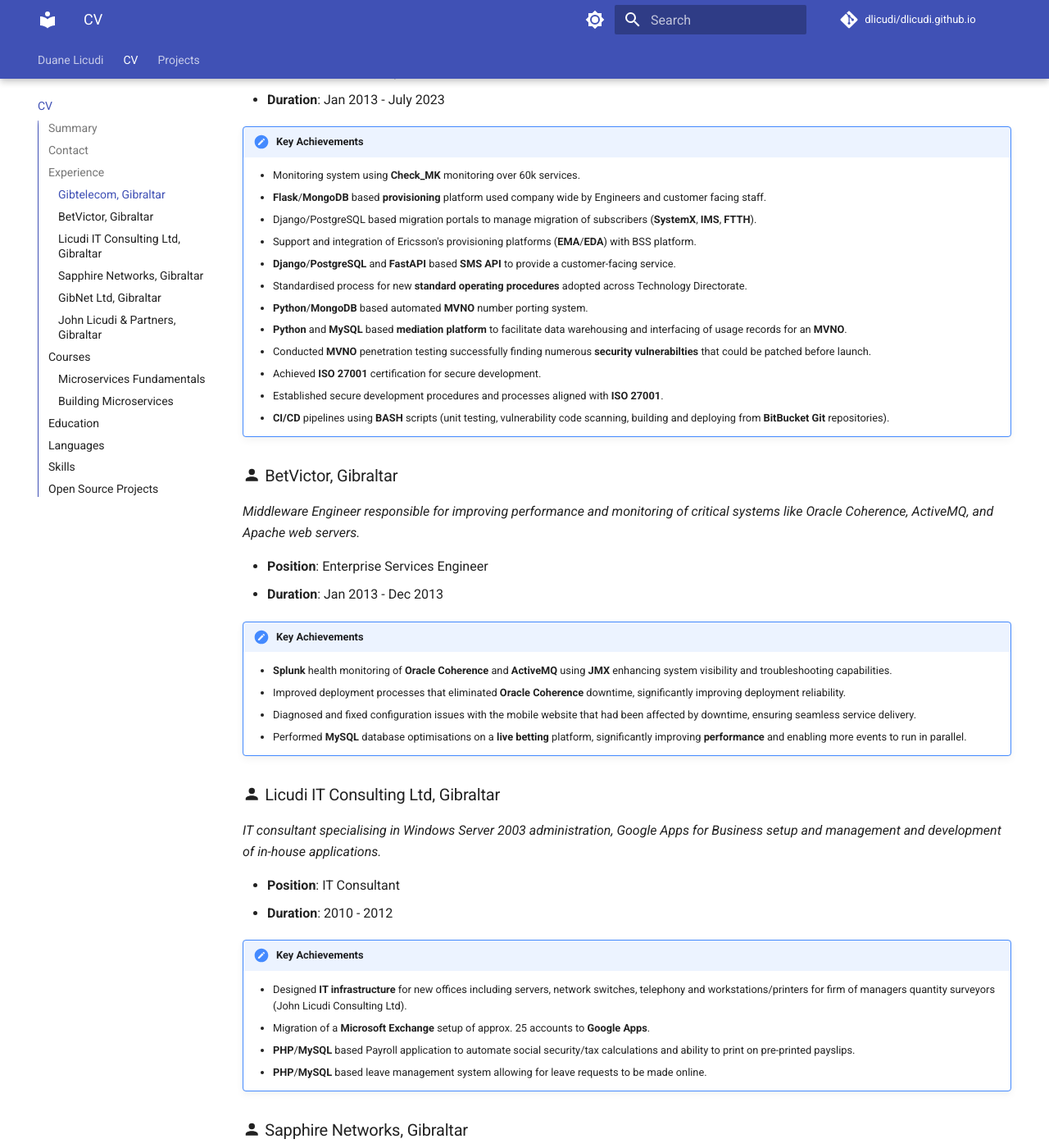
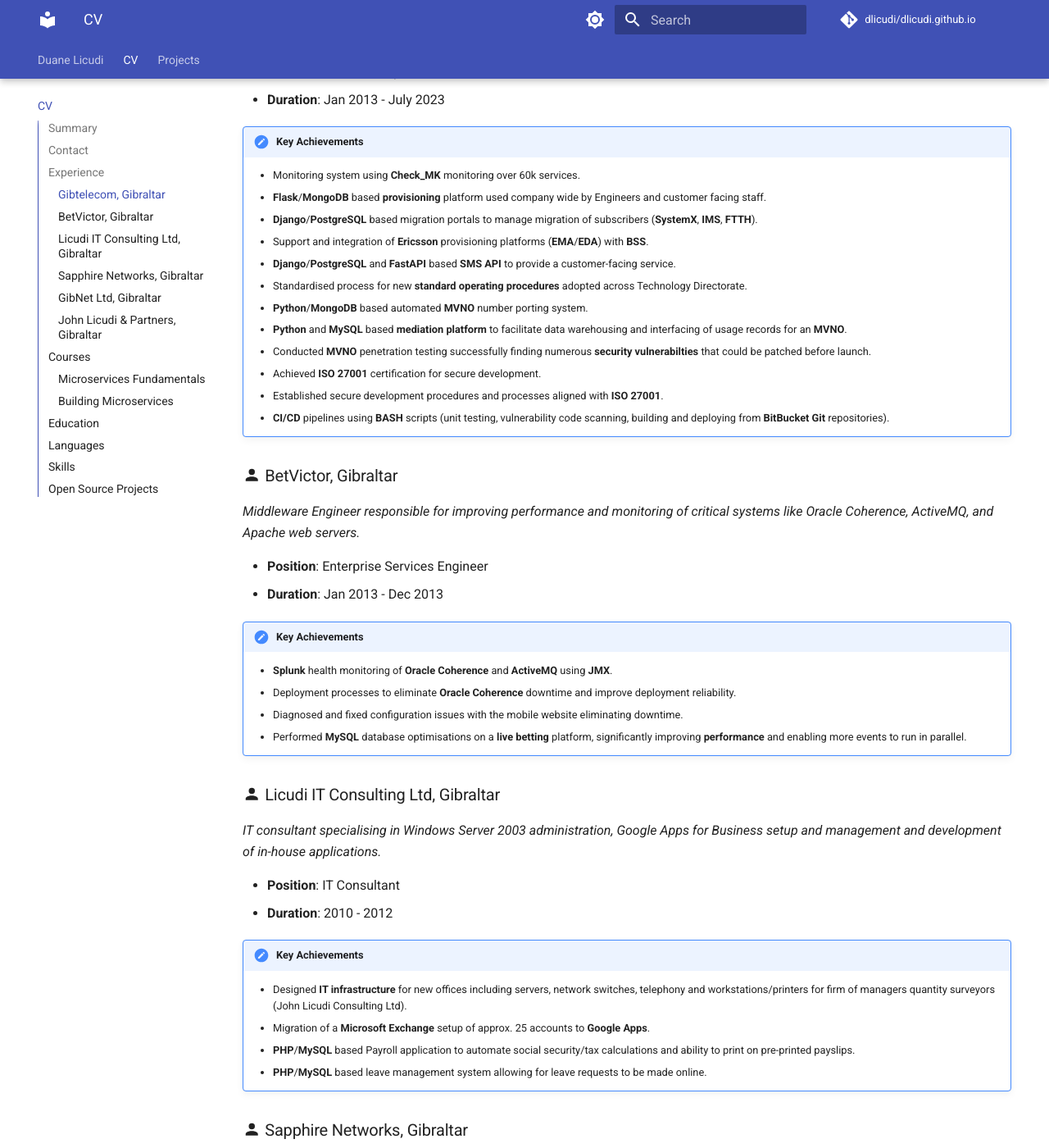
Before and after one commit to dlicudi/dlicudi.github.io, an MkDocs documentation site: the page built from docs/cv.md, in a window 1280 px wide and 1400 px high, scrolled down 1031 px. Shown: the whole window at 82% size. Built offline with MkDocs 1.6.1 and Material for MkDocs 9.7.7, drawn with Linux system fonts in a browser that asks for light colours; comment, search, counter and statistics services are not loaded.

Commit message:
Further tweaks

```diff
--- a/docs/cv.md
+++ b/docs/cv.md
@@ -47,8 +47,8 @@
 !!! note "Key Achievements"
     - Monitoring system using **Check_MK** monitoring over 60k services.
     - **Flask**/**MongoDB** based **provisioning** platform used company wide by Engineers and customer facing staff.
-    - Django/PostgreSQL based migration portals to manage migration of subscribers (**SystemX**, **IMS**, **FTTH**).
-    - Support and integration of Ericsson's provisioning platforms (**EMA**/**EDA**) with BSS platform.
+    - **Django**/**PostgreSQL** based migration portals to manage migration of subscribers (**SystemX**, **IMS**, **FTTH**).
+    - Support and integration of **Ericsson** provisioning platforms (**EMA**/**EDA**) with **BSS**.
     - **Django**/**PostgreSQL** and **FastAPI** based **SMS API** to provide a customer-facing service.
     - Standardised process for new **standard operating procedures** adopted across Technology Directorate.
     - **Python**/**MongoDB** based automated **MVNO** number porting system.
@@ -65,9 +65,9 @@
 - **Duration**: Jan 2013 - Dec 2013
 
 !!! note "Key Achievements"
-    - **Splunk** health monitoring of **Oracle Coherence** and **ActiveMQ** using **JMX** enhancing system visibility and troubleshooting capabilities.
-    - Improved deployment processes that eliminated **Oracle Coherence** downtime, significantly improving deployment reliability.
-    - Diagnosed and fixed configuration issues with the mobile website that had been affected by downtime, ensuring seamless service delivery.
+    - **Splunk** health monitoring of **Oracle Coherence** and **ActiveMQ** using **JMX**.
+    - Deployment processes to eliminate **Oracle Coherence** downtime and improve deployment reliability.
+    - Diagnosed and fixed configuration issues with the mobile website eliminating downtime.
     - Performed **MySQL** database optimisations on a **live betting** platform, significantly improving **performance** and enabling more events to run in parallel.
 
 ### :material-account: Licudi IT Consulting Ltd, Gibraltar
```
